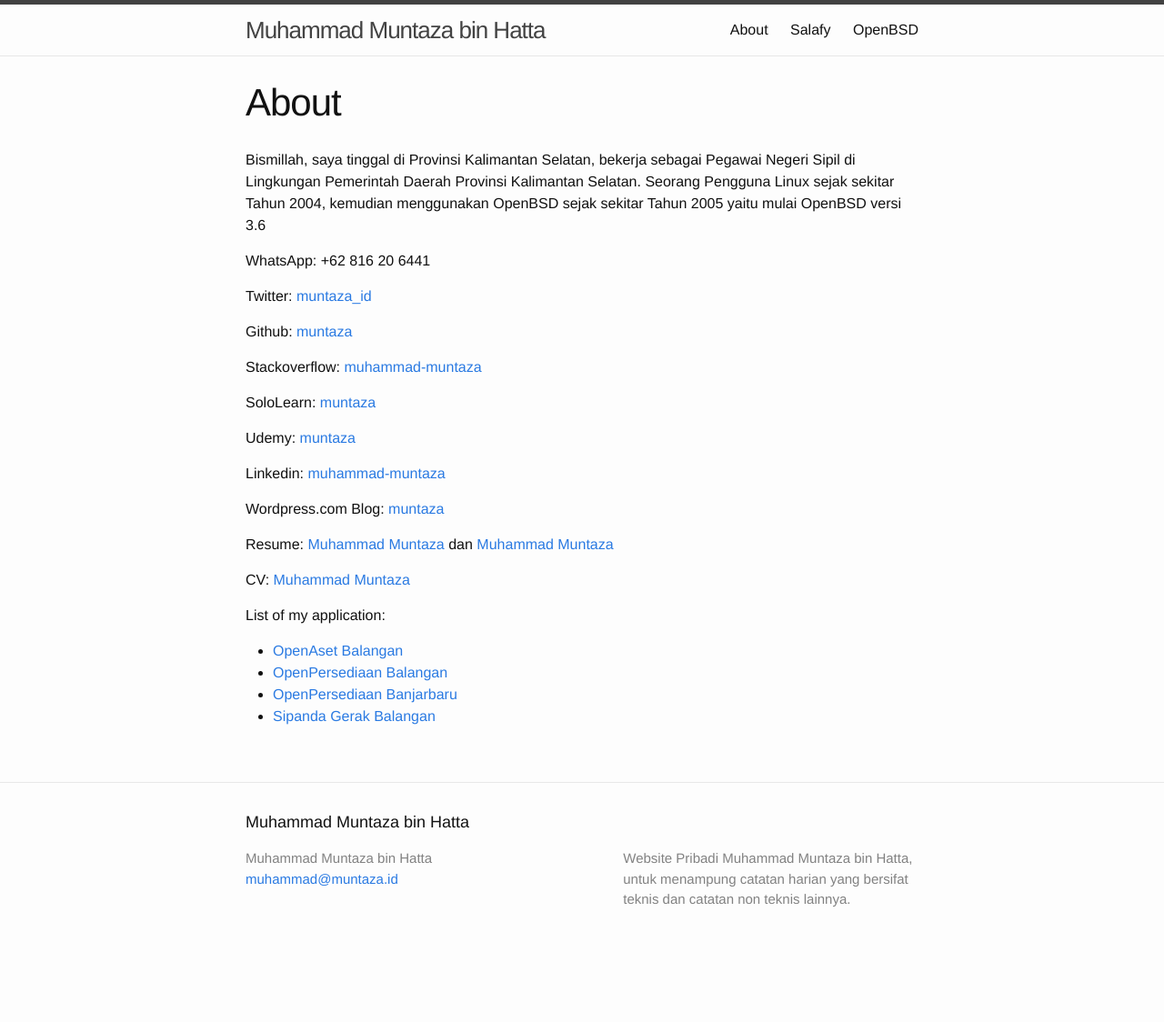
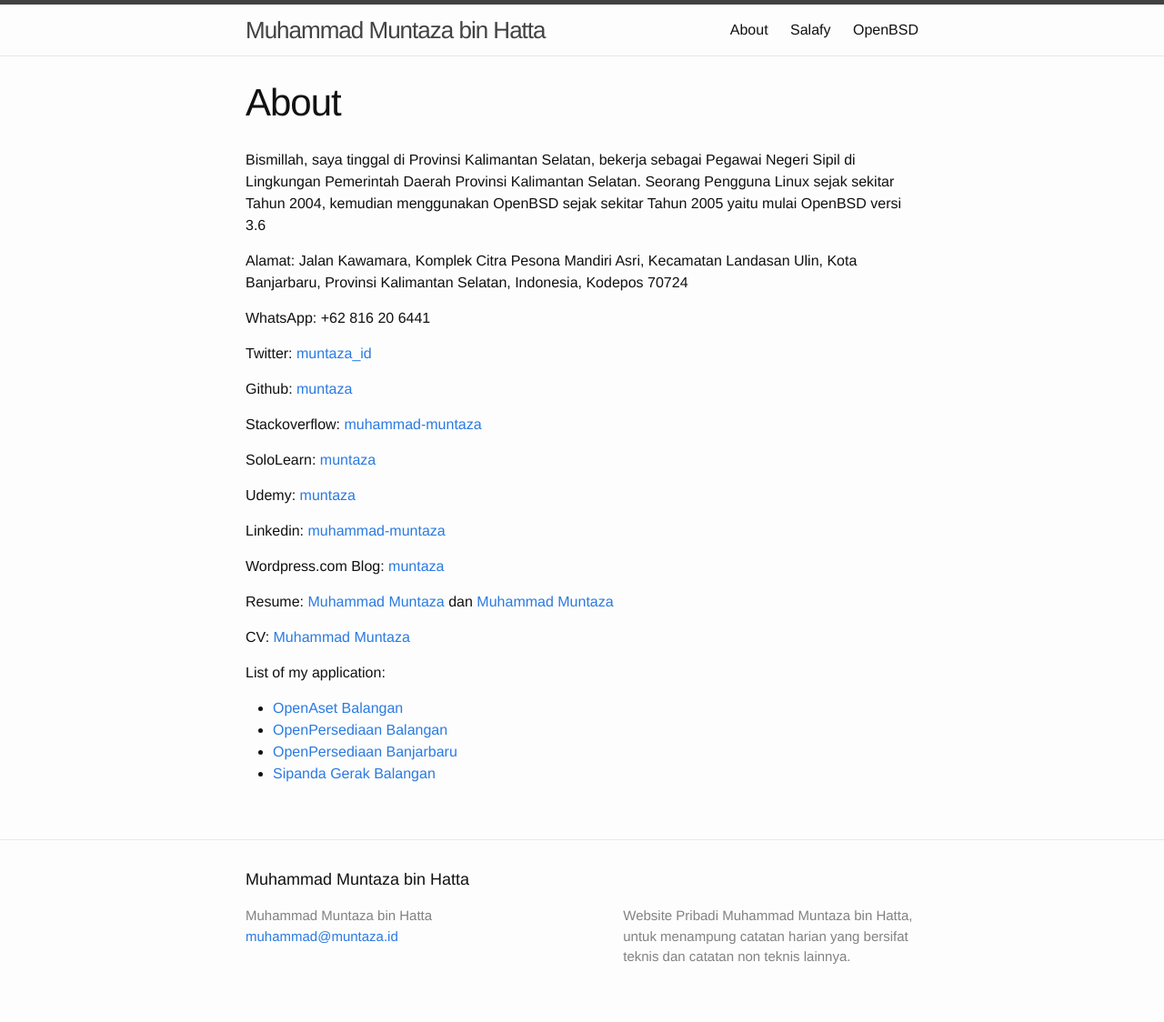
Before and after one commit to muntaza/muntaza.github.io, a Jekyll site: the page built from about.md, in a window 1280 px wide. Shown: the whole page at 91% size. Built offline with Jekyll 4.4.1, drawn with Linux system fonts in a browser that asks for light colours; before the commit the page ends 1061 px from its top, so only the background shows below that.

Commit message:
tambah alamat

```diff
--- a/about.md
+++ b/about.md
@@ -6,6 +6,9 @@ permalink: /about/
 
 
 Bismillah, saya tinggal di Provinsi Kalimantan Selatan, bekerja sebagai Pegawai Negeri Sipil di Lingkungan Pemerintah Daerah Provinsi Kalimantan Selatan. Seorang Pengguna Linux sejak sekitar Tahun 2004, kemudian menggunakan OpenBSD sejak sekitar Tahun 2005 yaitu mulai OpenBSD versi 3.6
+
+Alamat: Jalan Kawamara, Komplek Citra Pesona Mandiri Asri, Kecamatan Landasan Ulin, Kota Banjarbaru, Provinsi Kalimantan Selatan, Indonesia, Kodepos 70724
+
 
 WhatsApp: +62 816 20 6441
 
```
